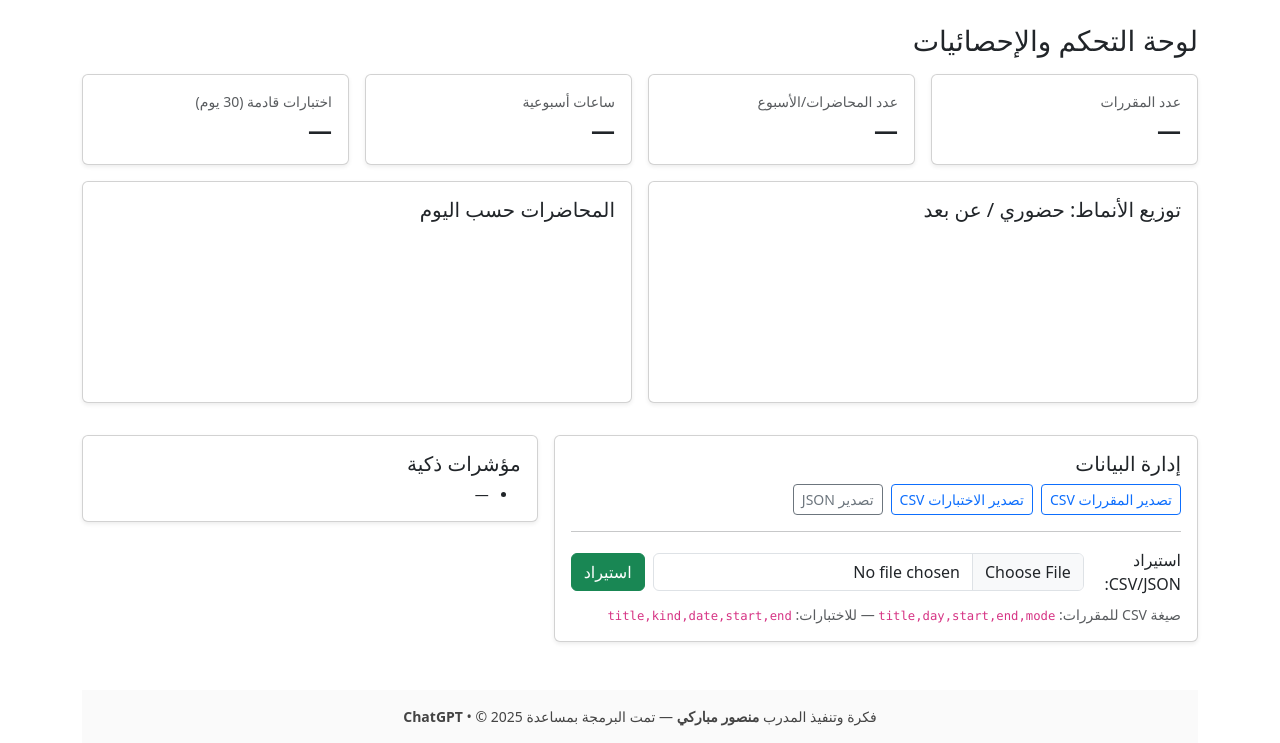
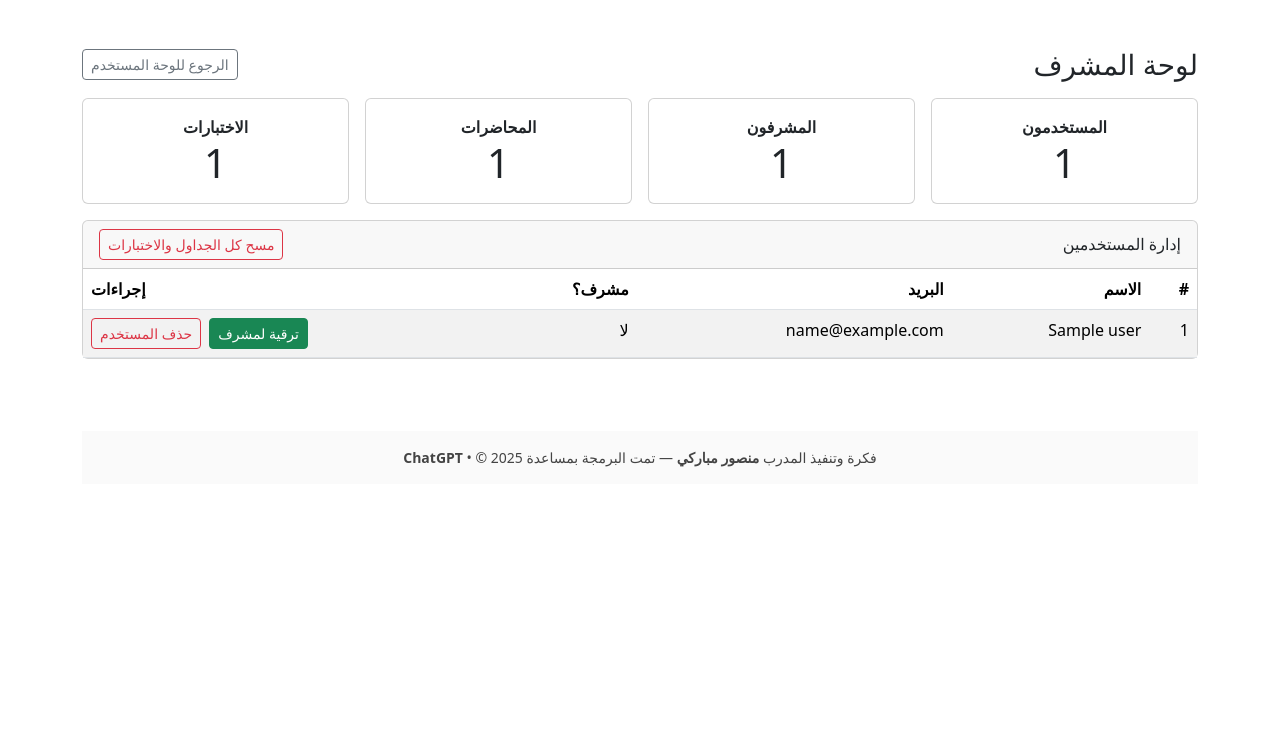
Before and after one commit to MansourMubarki/seu-scheduler, a Python web app: template templates/admin.html in a window 1280 px wide. Shown: the part 57-800 px from the top of the page. Run offline with Jinja, Linux system fonts and the light colour scheme; the template is opened without the code that fills it: most values are stand-ins (such as "Sample title", 1, 10 or a date in 2020); a map, chart or similar area stays blank.

Commit message:
Add files via upload

```diff
--- a/templates/admin.html
+++ b/templates/admin.html
@@ -1,89 +1,54 @@
-{% extends "base.html" %}
+{% extends 'base.html' %}
 {% block content %}
-<h3 class="mb-3">لوحة التحكم والإحصائيات</h3>
-
-<div class="row g-3 mb-3">
-  <div class="col-6 col-md-3">
-    <div class="card shadow-sm"><div class="card-body">
-      <div class="text-muted small">عدد المقررات</div>
-      <div class="fs-4 fw-bold" id="stat-courses">—</div>
-    </div></div>
+<div class="py-4">
+  <div class="d-flex justify-content-between align-items-center mb-3">
+    <h3 class="mb-0">لوحة المشرف</h3>
+    <a class="btn btn-outline-secondary btn-sm" href="{{ url_for('dashboard') }}">الرجوع للوحة المستخدم</a>
   </div>
-  <div class="col-6 col-md-3">
-    <div class="card shadow-sm"><div class="card-body">
-      <div class="text-muted small">عدد المحاضرات/الأسبوع</div>
-      <div class="fs-4 fw-bold" id="stat-sessions">—</div>
-    </div></div>
+  <div class="row g-3 mb-3">
+    <div class="col"><div class="card"><div class="card-body text-center"><div class="fw-bold">المستخدمون</div><div class="display-6">{{ user_count }}</div></div></div></div>
+    <div class="col"><div class="card"><div class="card-body text-center"><div class="fw-bold">المشرفون</div><div class="display-6">{{ admin_count }}</div></div></div></div>
+    <div class="col"><div class="card"><div class="card-body text-center"><div class="fw-bold">المحاضرات</div><div class="display-6">{{ course_count }}</div></div></div></div>
+    <div class="col"><div class="card"><div class="card-body text-center"><div class="fw-bold">الاختبارات</div><div class="display-6">{{ exam_count }}</div></div></div></div>
   </div>
-  <div class="col-6 col-md-3">
-    <div class="card shadow-sm"><div class="card-body">
-      <div class="text-muted small">ساعات أسبوعية</div>
-      <div class="fs-4 fw-bold" id="stat-hours">—</div>
-    </div></div>
-  </div>
-  <div class="col-6 col-md-3">
-    <div class="card shadow-sm"><div class="card-body">
-      <div class="text-muted small">اختبارات قادمة (30 يوم)</div>
-      <div class="fs-4 fw-bold" id="stat-upcoming">—</div>
-    </div></div>
-  </div>
-</div>
-
-<div class="row g-3">
-  <div class="col-lg-6">
-    <div class="card shadow-sm h-100">
-      <div class="card-body">
-        <h5 class="card-title">توزيع الأنماط: حضوري / عن بعد</h5>
-        <canvas id="chartMode"></canvas>
-      </div>
+  <div class="card">
+    <div class="card-header d-flex justify-content-between align-items-center">
+      <span>إدارة المستخدمين</span>
+      <form method="post" action="{{ url_for('clear_all_data') }}" onsubmit="return confirm('مسح جميع المحاضرات والاختبارات؟');">
+        <button class="btn btn-sm btn-outline-danger">مسح كل الجداول والاختبارات</button>
+      </form>
     </div>
-  </div>
-  <div class="col-lg-6">
-    <div class="card shadow-sm h-100">
-      <div class="card-body">
-        <h5 class="card-title">المحاضرات حسب اليوم</h5>
-        <canvas id="chartByDay"></canvas>
-      </div>
-    </div>
-  </div>
-</div>
-
-<div class="row g-3 mt-3">
-  <div class="col-lg-7">
-    <div class="card shadow-sm">
-      <div class="card-body">
-        <h5 class="card-title">إدارة البيانات</h5>
-        <div class="d-flex flex-wrap gap-2">
-          <a class="btn btn-outline-primary btn-sm" href="{{ url_for('export_courses_csv') }}">تصدير المقررات CSV</a>
-          <a class="btn btn-outline-primary btn-sm" href="{{ url_for('export_exams_csv') }}">تصدير الاختبارات CSV</a>
-          <a class="btn btn-outline-secondary btn-sm" href="{{ url_for('export_json') }}">تصدير JSON</a>
-        </div>
-        <hr>
-        <form class="d-flex align-items-center gap-2" method="post" action="{{ url_for('import_data') }}" enctype="multipart/form-data">
-          <label class="form-label m-0">استيراد CSV/JSON:</label>
-          <input class="form-control" type="file" name="file" accept=".csv,.json" required>
-          <button class="btn btn-success">استيراد</button>
-        </form>
-        <div class="form-text mt-2">
-          صيغة CSV للمقررات: <code>title,day,start,end,mode</code> — للاختبارات: <code>title,kind,date,start,end</code>
-        </div>
-      </div>
-    </div>
-  </div>
-  <div class="col-lg-5">
-    <div class="card shadow-sm">
-      <div class="card-body">
-        <h5 class="card-title">مؤشرات ذكية</h5>
-        <ul class="mb-0 small" id="insights-list">
-          <li>—</li>
-        </ul>
-      </div>
+    <div class="table-responsive">
+      <table class="table table-striped mb-0">
+        <thead><tr><th>#</th><th>الاسم</th><th>البريد</th><th>مشرف؟</th><th class="text-end">إجراءات</th></tr></thead>
+        <tbody>
+          {% for u in users %}
+          <tr>
+            <td>{{ u.id }}</td>
+            <td>{{ u.name or '-' }}</td>
+            <td>{{ u.email }}</td>
+            <td>{{ 'نعم' if u.is_admin else 'لا' }}</td>
+            <td>
+              <div class="d-flex gap-2 justify-content-end">
+                {% if not u.is_admin %}
+                <form method="post" action="{{ url_for('make_admin', uid=u.id) }}">
+                  <button class="btn btn-sm btn-success">ترقية لمشرف</button>
+                </form>
+                {% else %}
+                <form method="post" action="{{ url_for('remove_admin', uid=u.id) }}" onsubmit="return confirm('إزالة صلاحية المشرف؟');">
+                  <button class="btn btn-sm btn-warning">إلغاء المشرف</button>
+                </form>
+                {% endif %}
+                <form method="post" action="{{ url_for('delete_user_admin', uid=u.id) }}" onsubmit="return confirm('حذف هذا المستخدم مع جميع بياناته؟');">
+                  <button class="btn btn-sm btn-outline-danger">حذف المستخدم</button>
+                </form>
+              </div>
+            </td>
+          </tr>
+          {% endfor %}
+        </tbody>
+      </table>
     </div>
   </div>
 </div>
 {% endblock %}
-
-{% block scripts %}
-<script src="https://cdn.jsdelivr.net/npm/chart.js@4.4.0/dist/chart.umd.min.js"></script>
-<script src="{{ url_for('static', filename='js/admin.js') }}?v=1"></script>
-{% endblock %}
--- a/templates/base.html
+++ b/templates/base.html
@@ -23,6 +23,7 @@
         </a>
         <div class="d-flex align-items-center gap-3">
           {% if session.get('user_id') %}
+            {% if is_admin %}<a class="btn btn-outline-warning btn-sm me-2" href="{{ url_for('admin_dashboard') }}">لوحة المشرف</a>{% endif %}
             <a class="btn btn-outline-secondary btn-sm" href="{{ url_for('logout') }}">تسجيل الخروج</a>
           {% else %}
             <a class="btn btn-outline-primary btn-sm" href="{{ url_for('login') }}">تسجيل الدخول</a>
```
Also changed, not shown: app.py (+93 -14 lines), fly.toml (+8 -10 lines).
